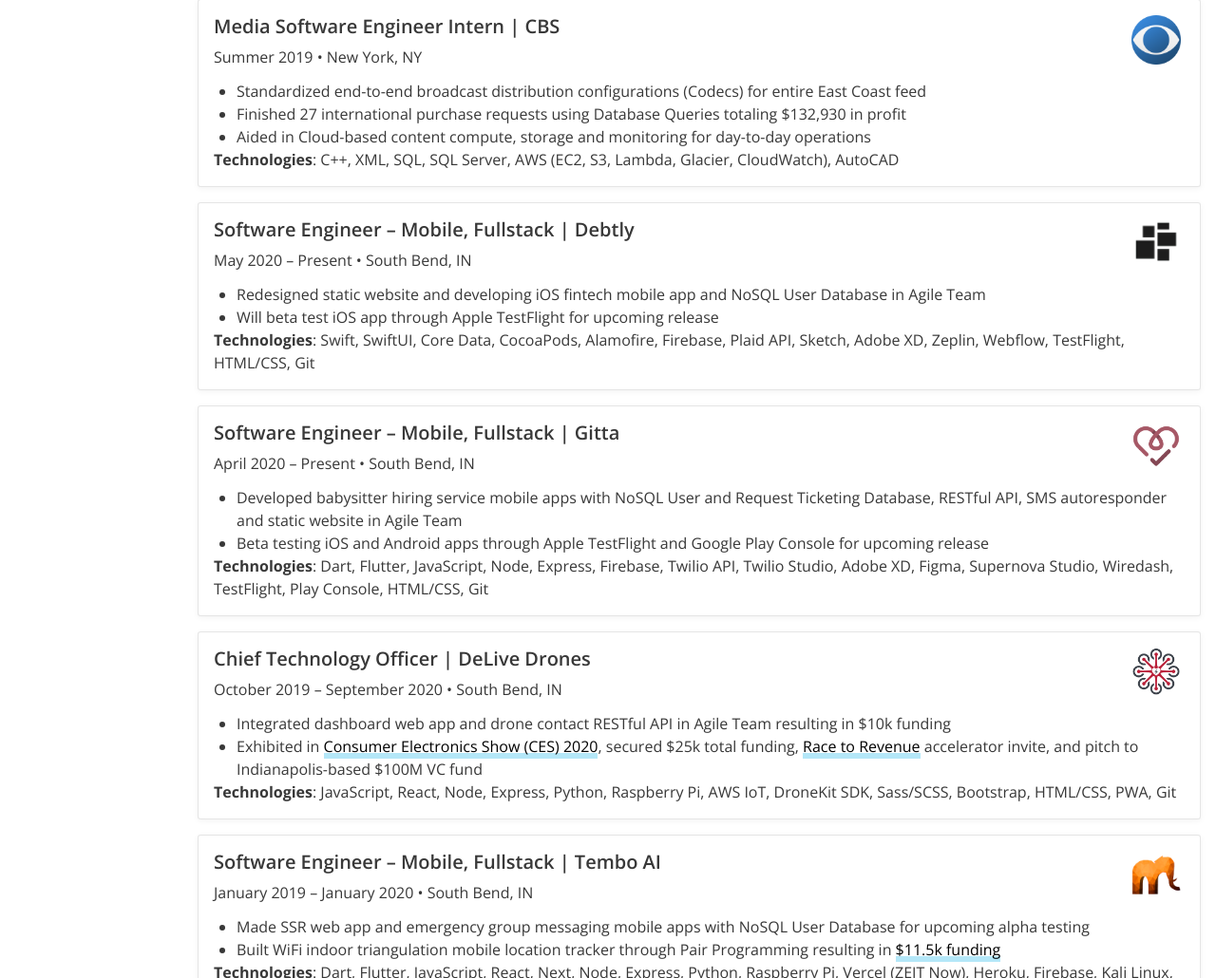
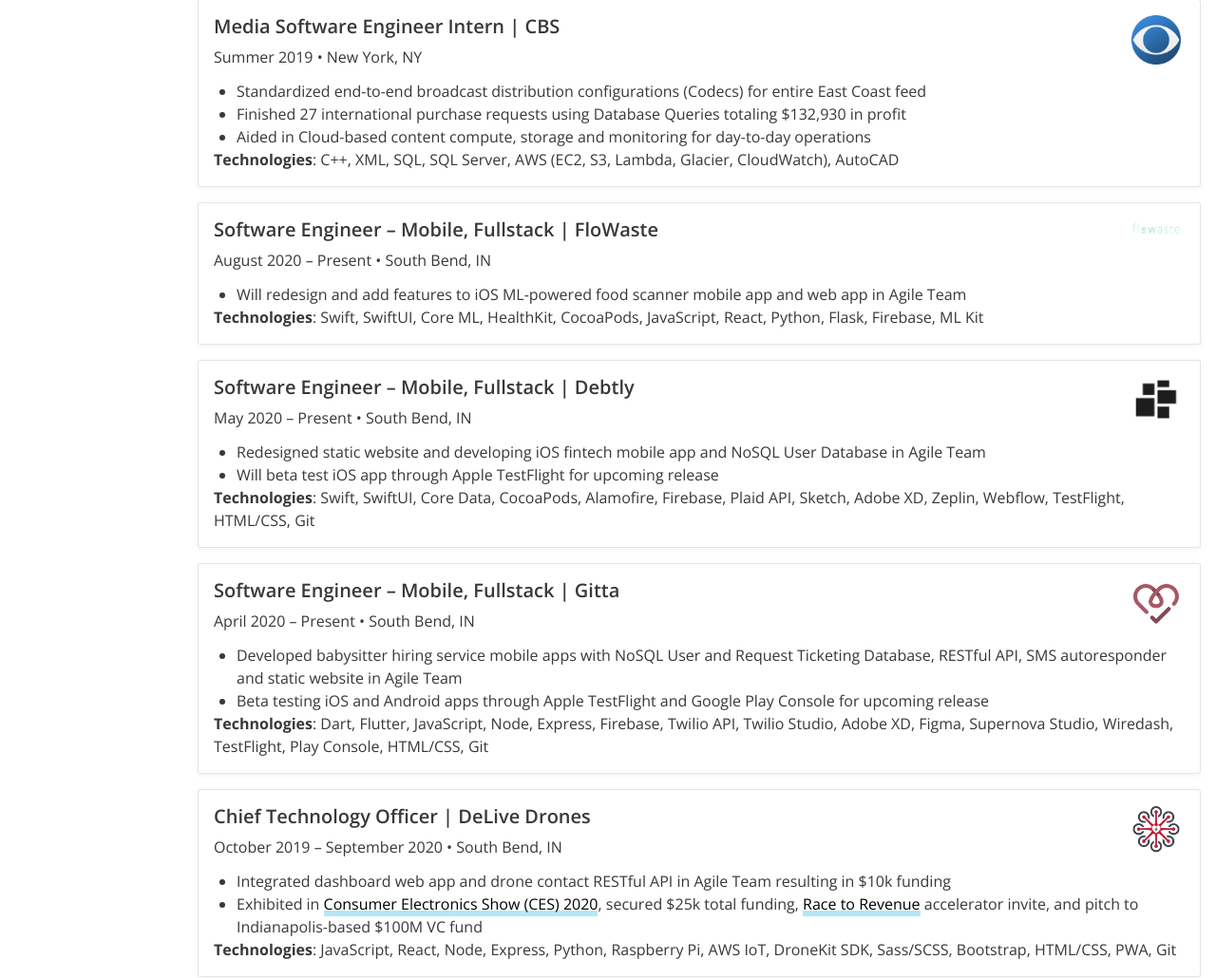
Before and after one commit to serglockhart/my-site, a Gatsby site: page / in a window 1280 px wide. Shown: the part 1499-2529 px from the top of the page at 95% size. Built offline with nearby package versions, Linux system fonts and the light colour scheme; Gatsby itself is replaced by a stand-in of ours.

Commit message:
Add flowaste

```diff
--- a/src/pages/index.tsx
+++ b/src/pages/index.tsx
@@ -410,6 +410,29 @@
               <p>
                 <strong>Technologies</strong>: C++, XML, SQL, SQL Server, AWS
                 (EC2, S3, Lambda, Glacier, CloudWatch), AutoCAD
+              </p>
+            }
+          />
+          <Card
+            title="Software Engineer – Mobile, Fullstack | FloWaste"
+            subtitle="August 2020 – Present • South Bend, IN"
+            logoLink="https://flowaste.com/"
+            logo={`../../images/experience/flowaste.webp`}
+            logoBackup={data.flowaste.childImageSharp.fluid}
+            logoAlt={"FloWaste logo"}
+            body={
+              <ul className="tech">
+                <li>
+                  Will redesign and add features to iOS ML-powered food scanner
+                  mobile app and web app in Agile Team
+                </li>
+              </ul>
+            }
+            end={
+              <p>
+                <strong>Technologies</strong>: Swift, SwiftUI, Core ML,
+                HealthKit, CocoaPods, JavaScript, React, Python, Flask,
+                Firebase, ML Kit
               </p>
             }
           />
```
